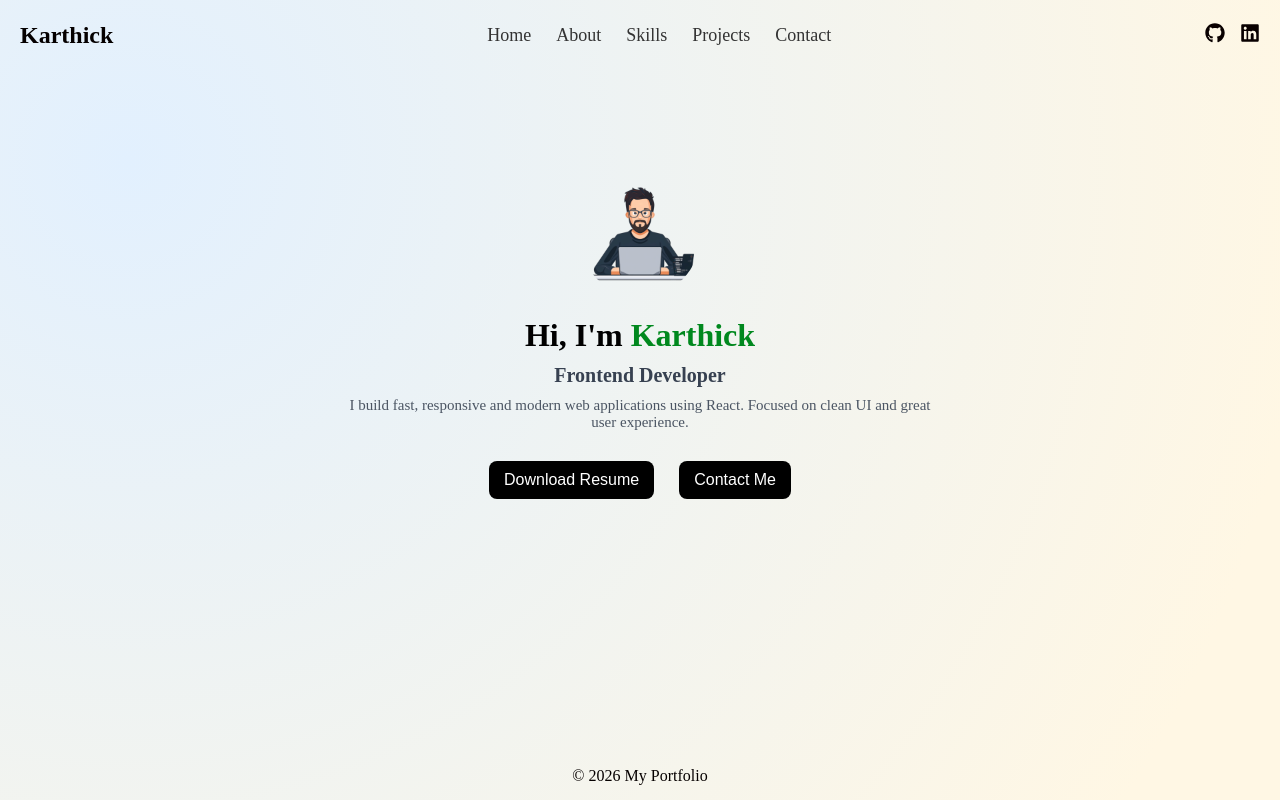
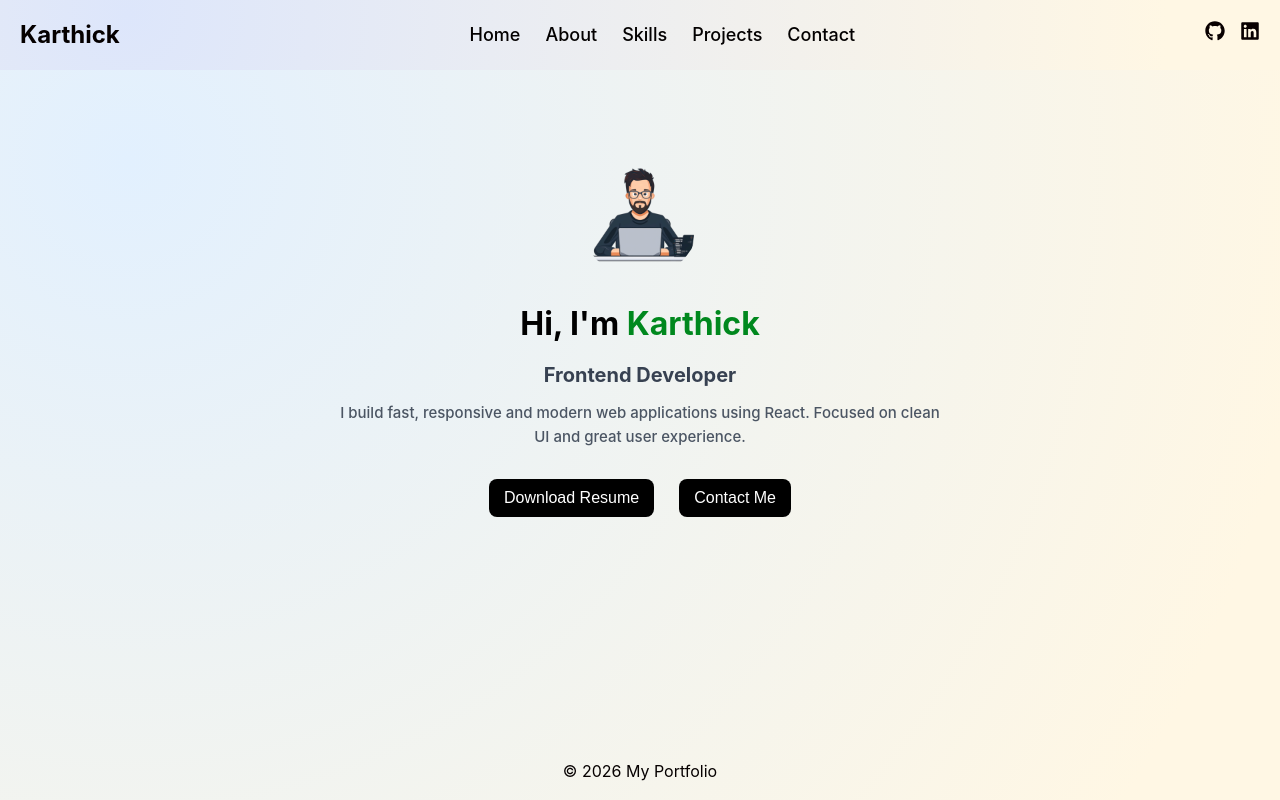
Before and after one commit to tkarthick085-dev/My-Portfolio-Website, a React (Vite) app: page / in a window 1280 px wide. Built offline with nearby package versions, Linux system fonts and the light colour scheme.

Commit message:
Small change

```diff
--- a/src/index.css
+++ b/src/index.css
@@ -7,7 +7,8 @@
 }
 
 body {
-  font-family: Montserrat;
+  font-family: 'Inter', sans-serif;
+  line-height: 1.6;
   background-image: radial-gradient( circle farthest-corner at 10% 20%,  rgba(226,240,254,1) 0%, rgba(255,247,228,1) 90% );
 }
 a {
@@ -71,7 +72,7 @@ main {
   align-items: center;
   text-align: center;
   padding: 20px;
-  font-family: Montserrat;
+  font-family: 'Inter', sans-serif;
 }
 
 .hero-container {
@@ -99,7 +100,7 @@ main {
   font-size: 15px;
   margin-bottom: 25px;
   color: #4b5563;
-  font-weight:300 ;
+  font-weight:500 ;
 }
 
 /* Buttons */
@@ -229,6 +230,7 @@ section h2 {
 .about-intro {
   font-size: 18px;
   margin-bottom: 15px;
+  font-weight: 600;
 }
 
 .about-intro span {
@@ -240,6 +242,7 @@ section h2 {
   font-size: 15px;
   color: #555;
   margin-bottom: 25px;
+  font-weight: 600;
 }
 
 /* Skills */
@@ -249,6 +252,7 @@ section h2 {
   flex-wrap: wrap;
   justify-content: center;
   gap: 10px;
+  font-weight: 500;
 }
 
 .about-skills span {
@@ -379,6 +383,7 @@ footer {
 .skills-section {
   padding: 60px 20px;
   text-align: center;
+  font-weight: 600;
 }
 
 .skills-section h2 {
@@ -390,6 +395,8 @@ footer {
 
 .skills-group {
   margin-bottom: 40px;
+
+
 }
 
 .skills-group h3 {
@@ -489,6 +496,8 @@ footer {
   align-items: center;
   padding: 0 20px;
   z-index: 1000;
+  background-image: radial-gradient( circle farthest-corner at 10% 20%,  rgb(221, 230, 251) 0%, rgba(290,247,228,1) 90% );
+
 }
 
 /* Logo */
@@ -503,7 +512,7 @@ footer {
 }
 
 .nav-links a {
-  color: #333;
+  color: #030000;
   font-weight: 500;
 }
 
```
